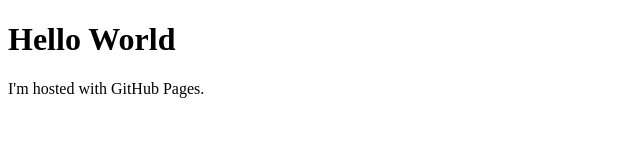
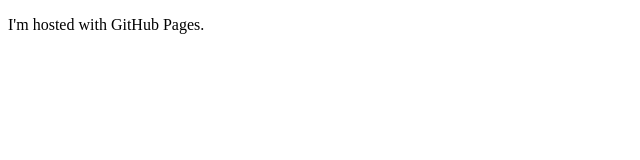
Before and after one commit to shawnth13/shawnth13.github.io, a plain HTML site: page index.html in a window 1280 px wide. Shown: the whole page, without its empty margins (0-640 px from the left). Drawn offline with Linux system fonts and the light colour scheme.

Commit message:
Update index.html

```diff
--- a/index.html
+++ b/index.html
@@ -1,7 +1,6 @@
 <!DOCTYPE html>
 <html>
 <body>
-<h1>Hello World</h1>
-<p>I'm hosted with GitHub Pages.</p>
+<p link='https://docs.google.com/spreadsheets/d/1hhlRbEe-UqO7qLFnAnTeV_XheK-wKOtppPXce-AkFTY/edit?usp=sharing'>I'm hosted with GitHub Pages.</p>
 </body>
 </html>
```
